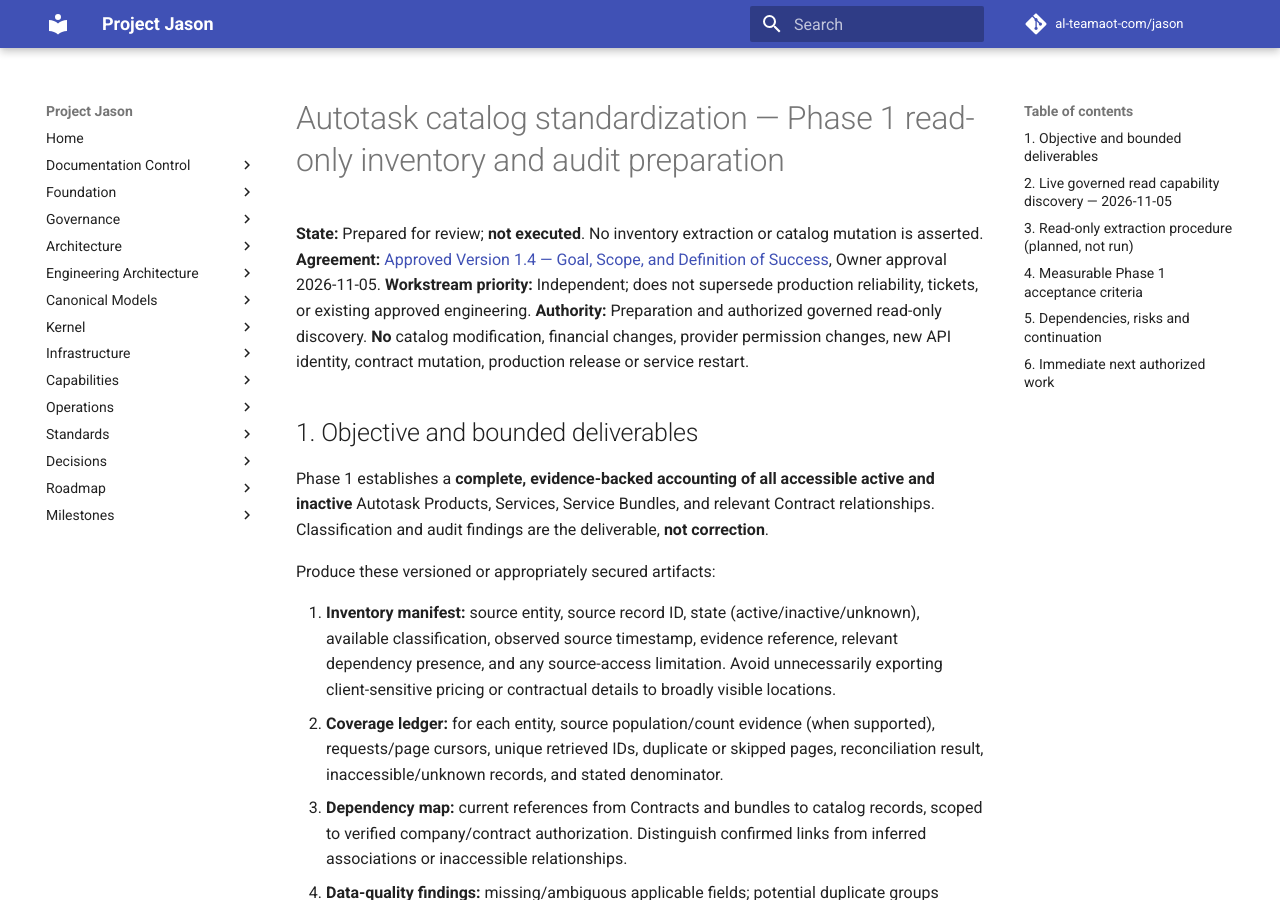
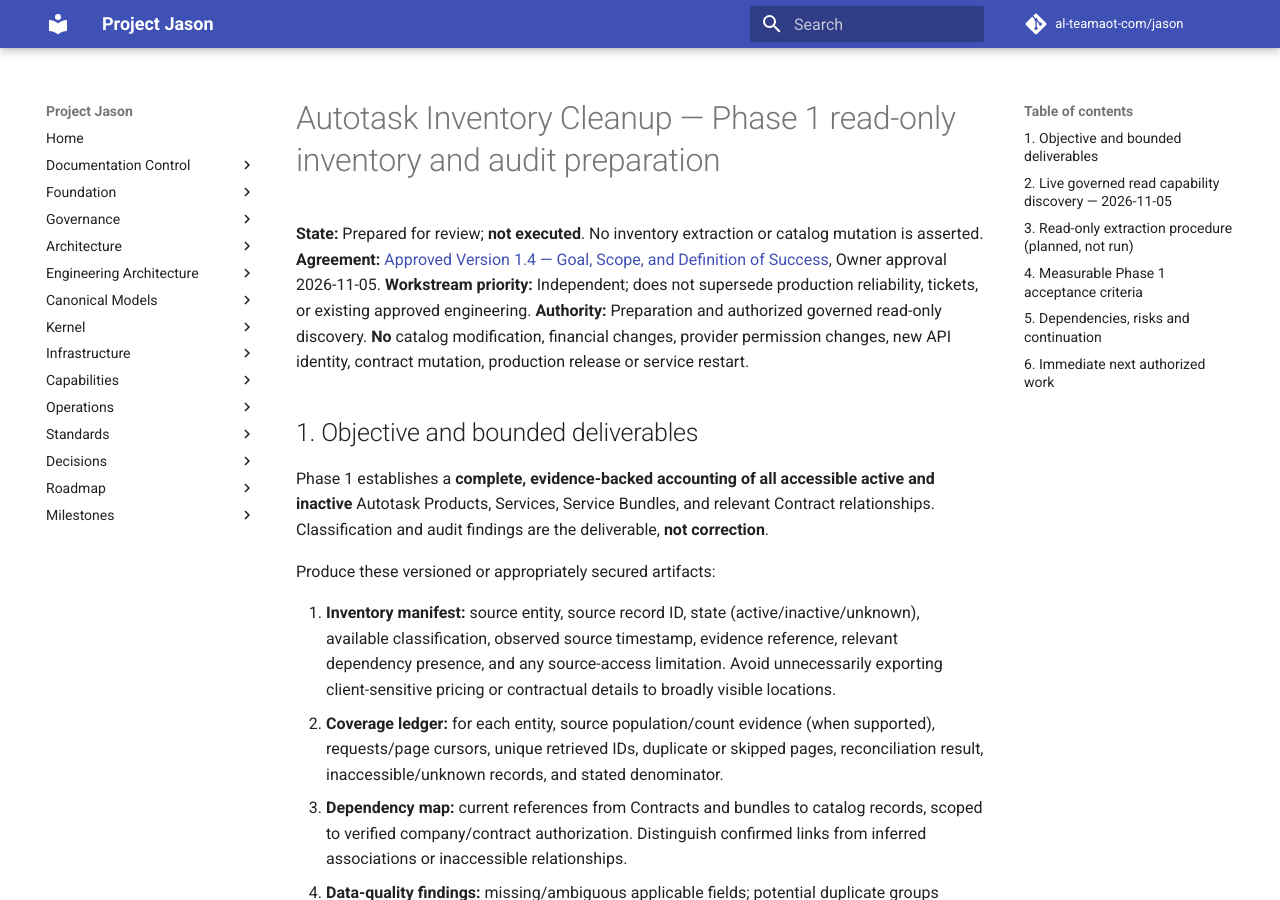
Before and after one commit to al-teamaot-com/jason, an MkDocs documentation site: the page built from docs/operations/Autotask-Catalog-Phase-1-Read-Only-Inventory-Plan.md, in a window 1280 px wide and 900 px high. Built offline with MkDocs 1.6.1 and Material for MkDocs 9.7.7, drawn with Linux system fonts in a browser that asks for light colours; comment, search, counter and statistics services are not loaded.

Commit message:
docs: align Phase 1 plan with Autotask Inventory Cleanup title

```diff
--- a/docs/operations/Autotask-Catalog-Phase-1-Read-Only-Inventory-Plan.md
+++ b/docs/operations/Autotask-Catalog-Phase-1-Read-Only-Inventory-Plan.md
@@ -1,7 +1,7 @@
-# Autotask catalog standardization — Phase 1 read-only inventory and audit preparation
+# Autotask Inventory Cleanup — Phase 1 read-only inventory and audit preparation
 
 **State:** Prepared for review; **not executed**. No inventory extraction or catalog mutation is asserted.
-**Agreement:** [Approved Version 1.4 — Goal, Scope, and Definition of Success](Autotask-Catalog-and-Contract-Standardization-Goal-Scope-and-Success-Agreement.md), Owner approval 2026-11-05.
+**Agreement:** [Approved Version 1.4 — Goal, Scope, and Definition of Success](Autotask-Inventory-Cleanup-Agreement.md), Owner approval 2026-11-05.
 **Workstream priority:** Independent; does not supersede production reliability, tickets, or existing approved engineering.
 **Authority:** Preparation and authorized governed read-only discovery. **No** catalog modification, financial changes, provider permission changes, new API identity, contract mutation, production release or service restart.
 
```
